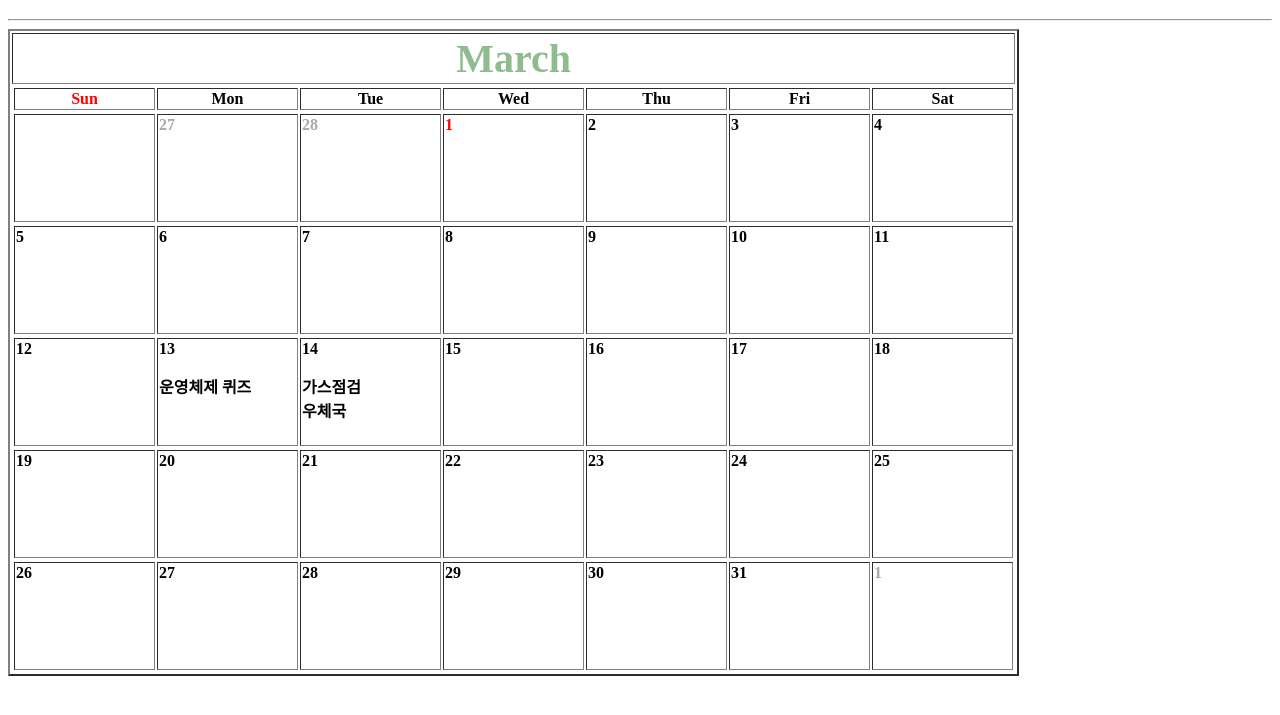
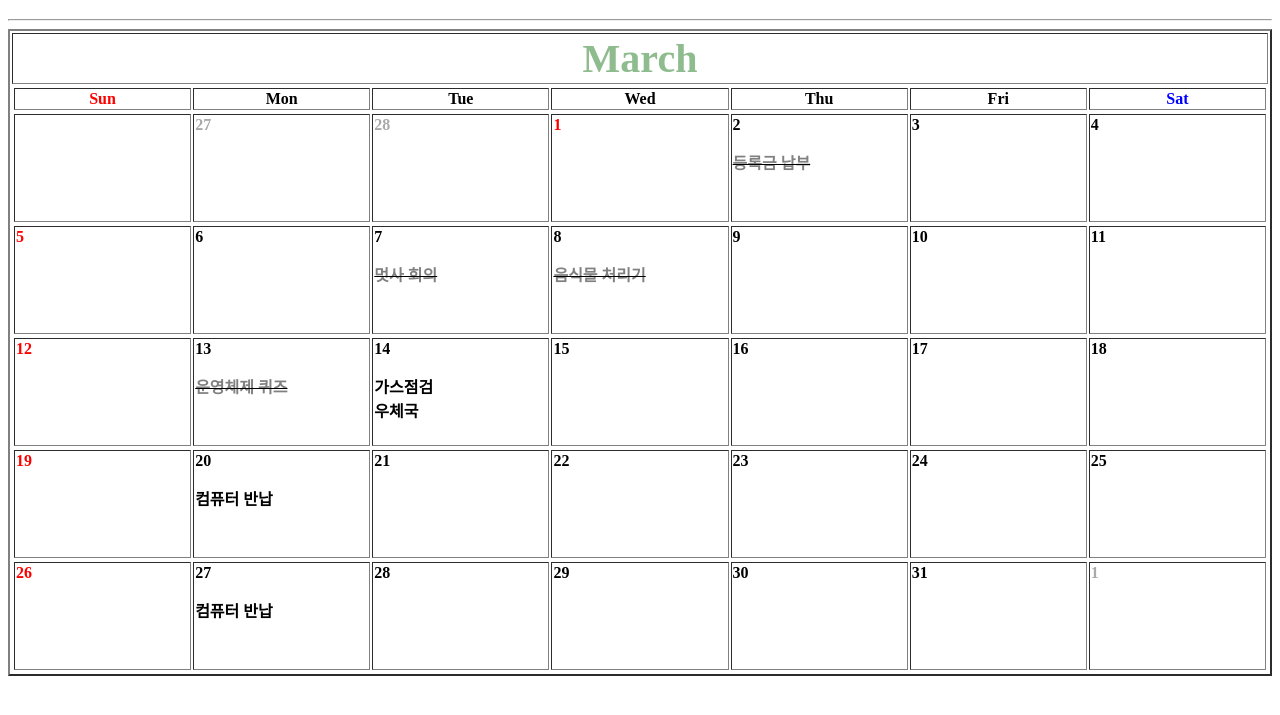
Before and after one commit to Woosub-Won/Woosub-Won.github.io, a plain HTML site: page index.html in a window 1280 px wide. Shown: the part 61-776 px from the top of the page. Drawn offline with Linux system fonts and the light colour scheme.

Commit message:
20230313

```diff
--- a/index.html
+++ b/index.html
@@ -17,7 +17,7 @@
         <h1>Schedule</h1>
         <hr>
         <div class="March">
-            <table border="2" width="80%">
+            <table border="2" width="100%">
                 <tr>
                     <th class="Month" colspan="7">March</th>
                 </tr>
@@ -28,7 +28,7 @@
                     <th>Wed</th>
                     <th>Thu</th>
                     <th>Fri</th>
-                    <th>Sat</th>
+                    <th><font color="blue">Sat</font></th>
                 </tr>
 
                 <tr class="Day">
@@ -36,22 +36,22 @@
                     <th class="gray">27</th>
                     <th class="gray">28</th>
                     <th class="holiday">1</th>
-                    <th>2</th>
+                    <th>2<p><del><font color="gray">등록금 납부</font></p></th>
                     <th>3</th>
                     <th>4</th>
                 </tr>
                 <tr class="Day">
-                    <th>5</th>
+                    <th class="holiday">5</th>
                     <th>6</th>
-                    <th>7</th>
-                    <th>8</th>
+                    <th>7<p><del><font color="gray">멋사 회의</font></p></th>
+                    <th>8<p><del><font color="gray">음식물 처리기</font></p></th>
                     <th>9</th>
                     <th>10</th>
                     <th>11</th>
                 </tr>
                 <tr class="Day">
-                    <th>12</th>
-                    <th>13<p>운영체제 퀴즈</p></th>
+                    <th class="holiday">12</th>
+                    <th>13<p><del><font color="gray">운영체제 퀴즈</font></p></th>
                     <th>14<p>가스점검<br>우체국</p></th>
                     <th>15</th>
                     <th>16</th>
@@ -59,8 +59,8 @@
                     <th>18</th>
                 </tr>
                 <tr class="Day">
-                    <th>19</th>
-                    <th>20</th>
+                    <th class="holiday">19</th>
+                    <th>20<p>컴퓨터 반납</p></th>
                     <th>21</th>
                     <th>22</th>
                     <th>23</th>
@@ -68,8 +68,8 @@
                     <th>25</th>
                 </tr>
                 <tr class="Day">
-                    <th>26</th>
-                    <th>27</th>
+                    <th class="holiday">26</th>
+                    <th>27<p>컴퓨터 반납</p></th>
                     <th>28</th>
                     <th>29</th>
                     <th>30</th>
```
